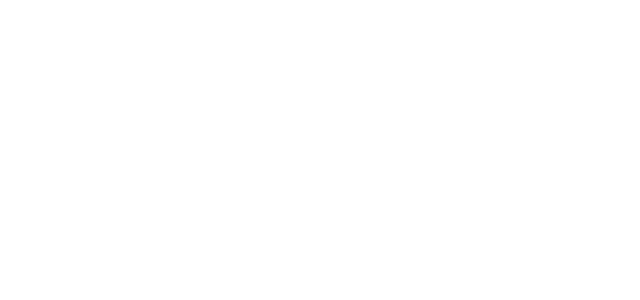
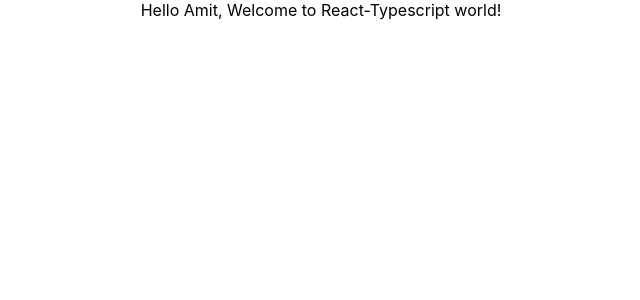
Before and after one commit to iamamit-107/react-with-typescript, a React (Create React App) app: page / in a window 1280 px wide. Shown: the top 300 px of the page, without its empty margins (319-959 px from the left). Built offline with nearby package versions, Linux system fonts and the light colour scheme.

Commit message:
creating a component using a type prop

```diff
--- a/src/App.tsx
+++ b/src/App.tsx
@@ -1,7 +1,12 @@
 import "./App.css";
+import Greeting from "./components/Greeting";
 
 function App() {
-  return <div className="App"></div>;
+  return (
+    <div className="App">
+      <Greeting name="Amit" place="React-Typescript" />
+    </div>
+  );
 }
 
 export default App;
--- /dev/null
+++ b/src/components/Greeting.tsx
@@ -0,0 +1,10 @@
+type GreetingProps = {
+  name: string;
+  place: string;
+};
+
+const Greeting = (props: GreetingProps) => {
+  return <div>Hello {props.name}, Welcome to {props.place} world!</div>;
+};
+
+export default Greeting;
```
